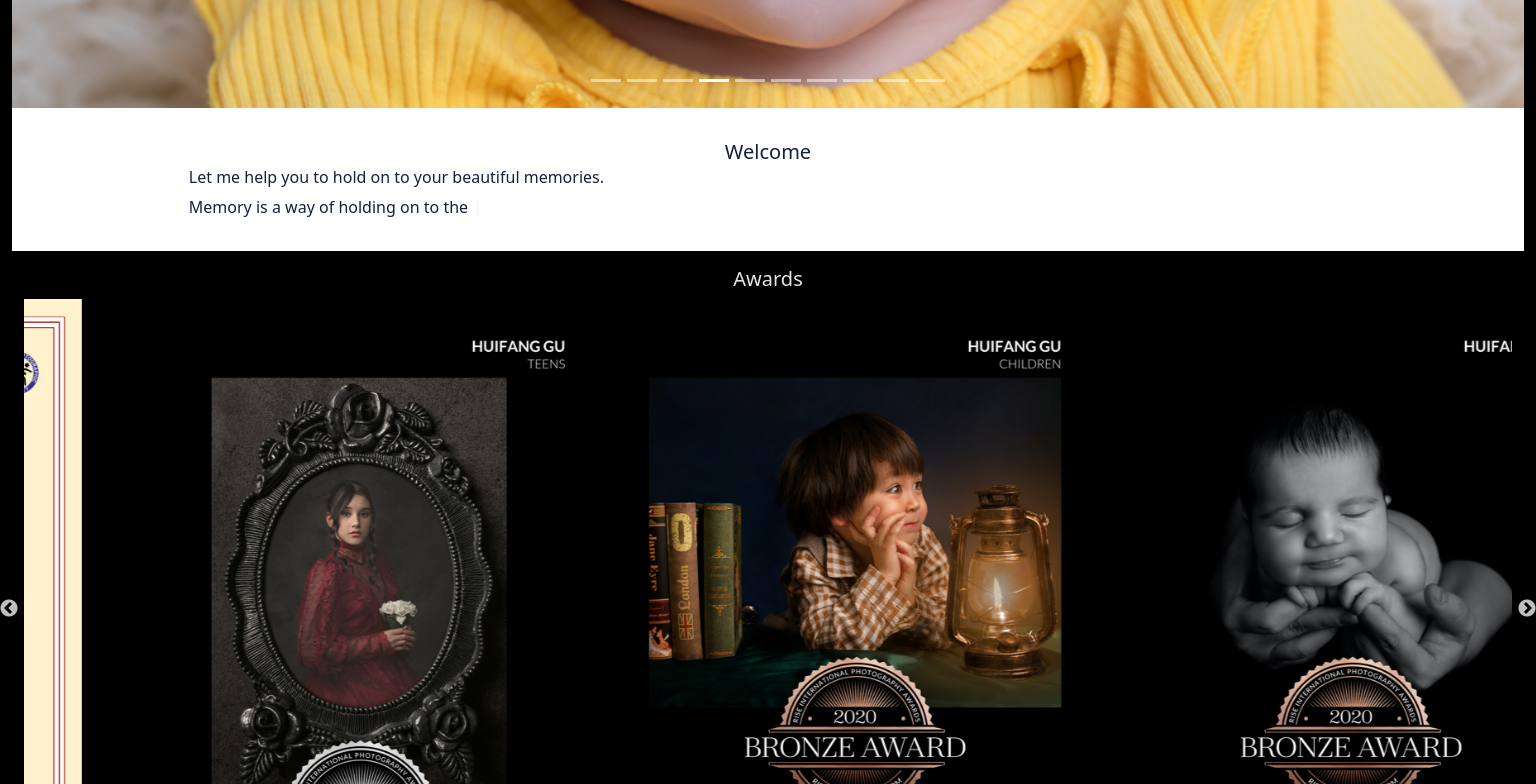
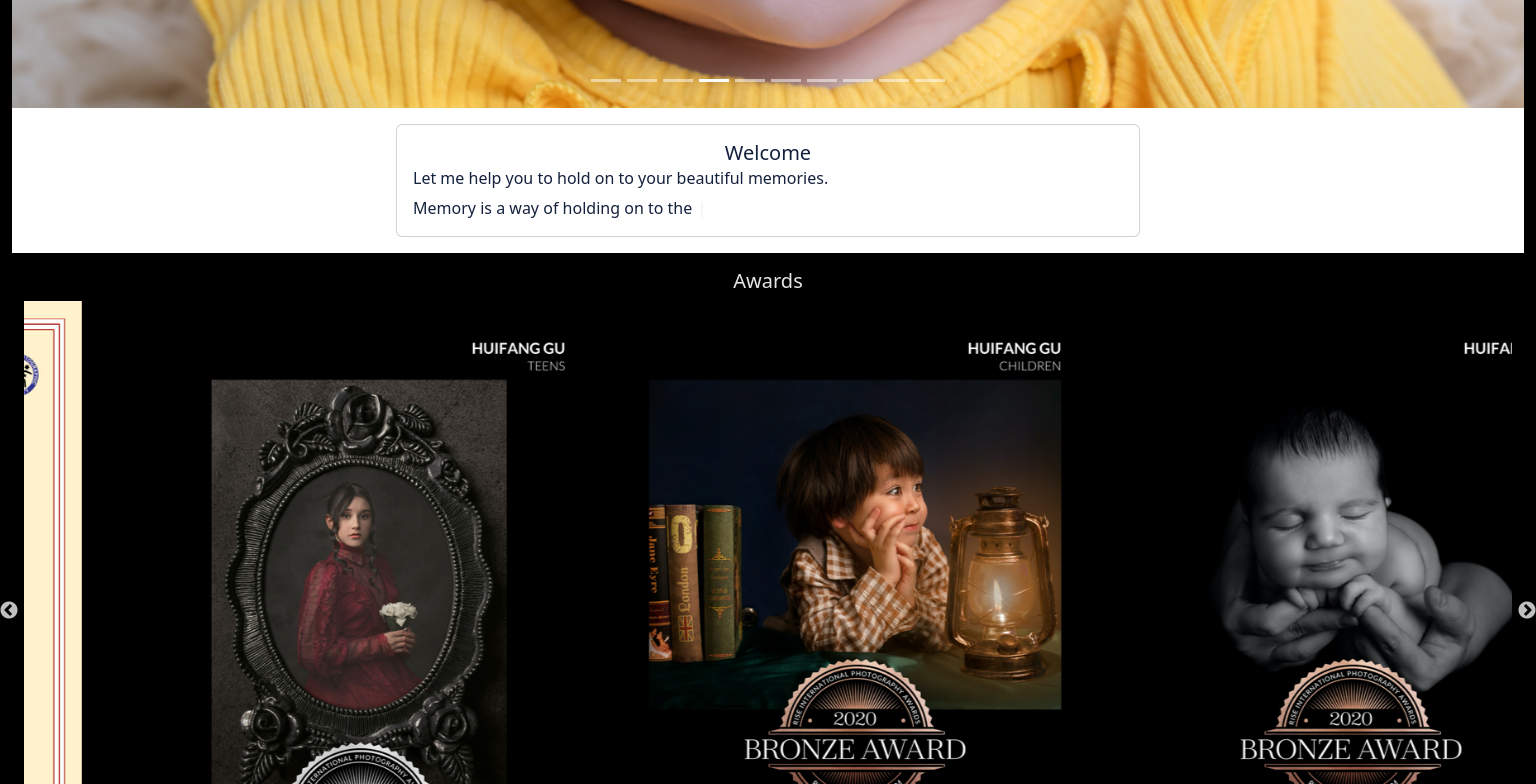
Before and after one commit to huifang719/lightstory, a React (Create React App) app: page / in a window 1536 px wide. Shown: the part 1020-1804 px from the top of the page. Built offline with nearby package versions, Linux system fonts and the light colour scheme.

Commit message:
adjustment on welcome section

```diff
--- a/src/App.css
+++ b/src/App.css
@@ -67,6 +67,6 @@
   }
 
   .welcome {
-    width: 60%;
+    width: 50%;
   }
 }
--- a/src/components/Welcome.js
+++ b/src/components/Welcome.js
@@ -4,7 +4,7 @@ import Typewriter from 'typewriter-effect';
 
 const Welcome = () => (
   <Container fluid className="pt-3 pb-3" style={{ backgroundColor: 'white', color: '#14213d', display: 'flex', justifyContent: 'center' }}>
-    <Card className="welcome" style={{ border: 'none', width: '80%', display: 'inline-block' }}>
+    <Card className="welcome">
       <Card.Body>
         <Card.Title style={{ textAlign: 'center' }}>Welcome</Card.Title>
         <Card.Subtitle className="mb-2">Let me help you to hold on to your beautiful memories.</Card.Subtitle>
```
